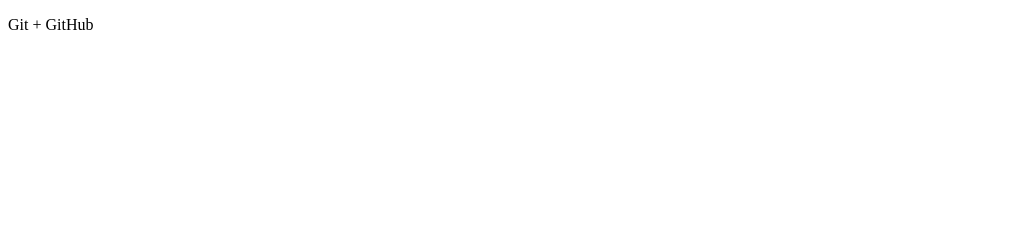
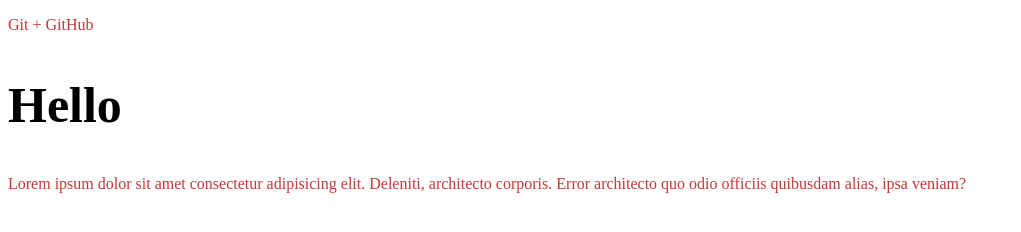
Before and after one commit to Grauen1989/gittest, a plain HTML site: page index.html in a window 1280 px wide. Shown: the whole page, without its empty margins (0-1021 px from the left). Drawn offline with Linux system fonts and the light colour scheme.

Commit message:
Наши первые изменения

```diff
--- a/css/main.css
+++ b/css/main.css
@@ -1,3 +1,9 @@
 body {
     background-color: rgb(255, 255, 255);
 }
+p {
+    color: rgb(196, 56, 56);
+}
+h2 {
+    font-size: 50px;
+}
--- a/index.html
+++ b/index.html
@@ -8,5 +8,7 @@
 </head>
 <body>
     <p>Git + GitHub</p>
+    <h2>Hello</h2>
+    <p>Lorem ipsum dolor sit amet consectetur adipisicing elit. Deleniti, architecto corporis. Error architecto quo odio officiis quibusdam alias, ipsa veniam?</p>
 </body>
 </html>
```
